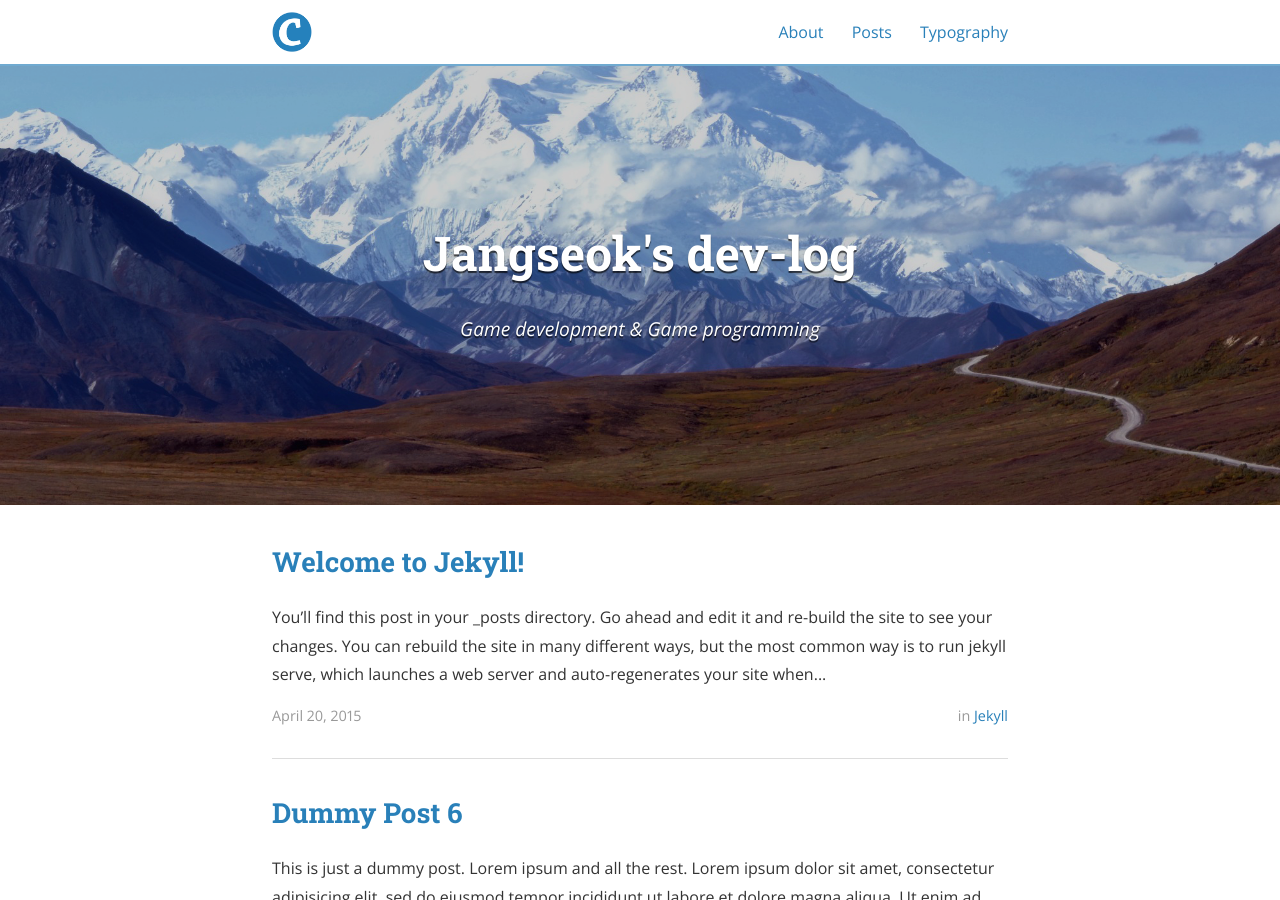
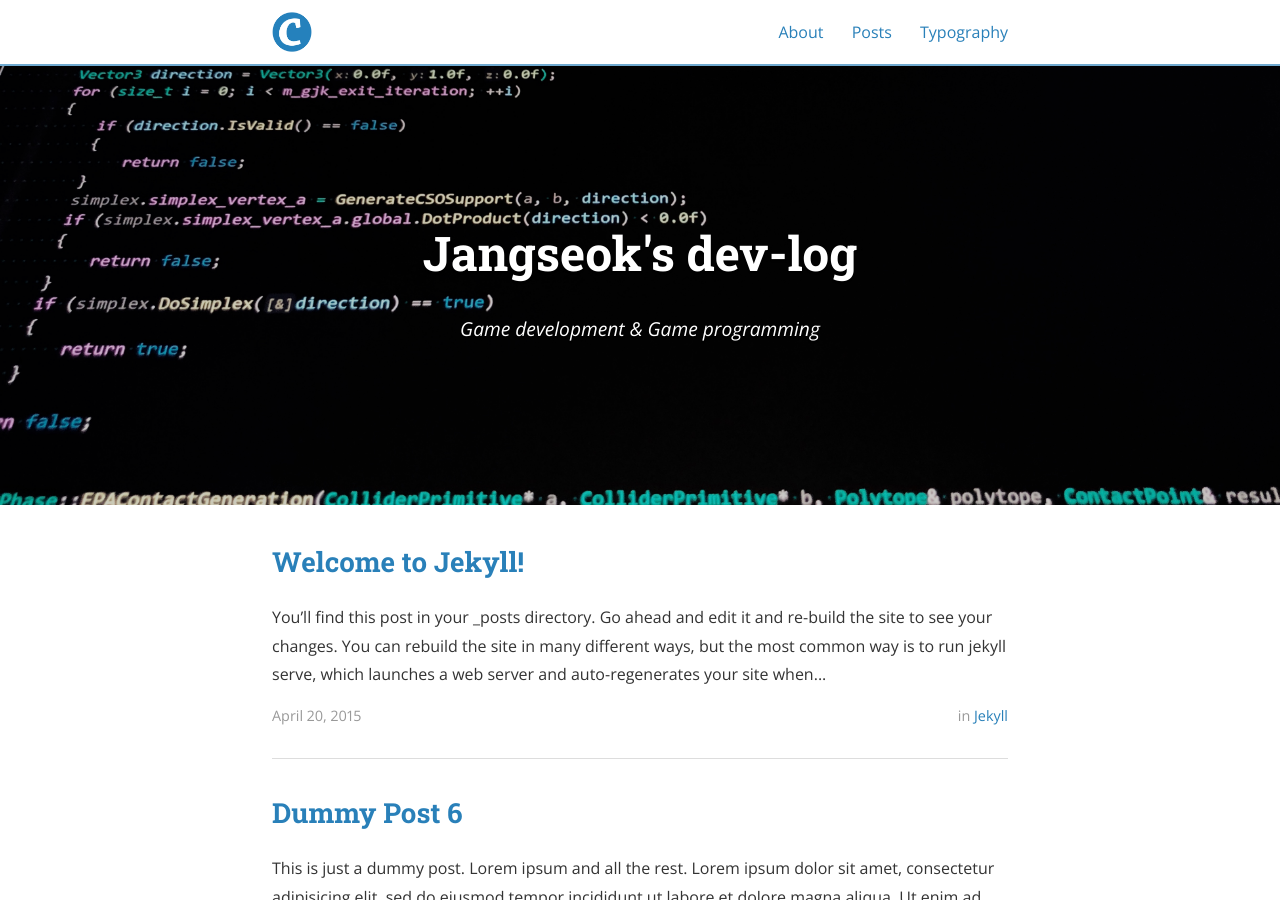
Before and after one commit to arian153/arian153.github.io, a Jekyll site: the page built from index.html, in a window 1280 px wide and 900 px high. Built offline with Jekyll 4.4.1, drawn with Linux system fonts in a browser that asks for light colours; nearby versions of some CDN libraries; the list of posts is cut into pages by our own code.

Commit message:
Change header image
Change header image.

```diff
--- a/_config.yml
+++ b/_config.yml
@@ -13,7 +13,7 @@ name: Jangseok Han
 description: "My personal game programming blog."
 baseurl: ''
 url: https://arian153.github.io
-cover: "/assets/header_image.jpg"
+cover: "/assets/header_image.jpeg"
 logo: "/assets/logo.png"
 
 # Build settings
```
Also changed, not shown: assets/header_image.jpeg (added), assets/header_image.jpg (deleted), 3 other files.
